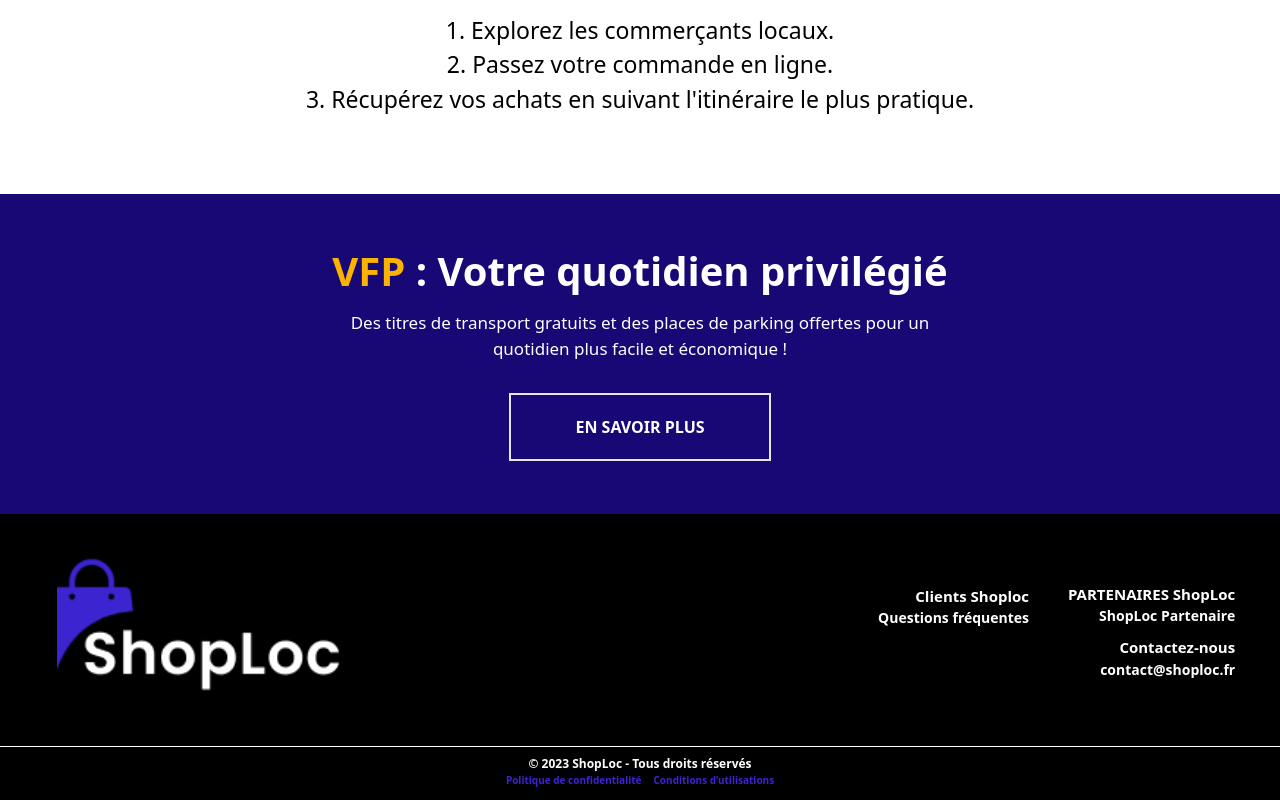
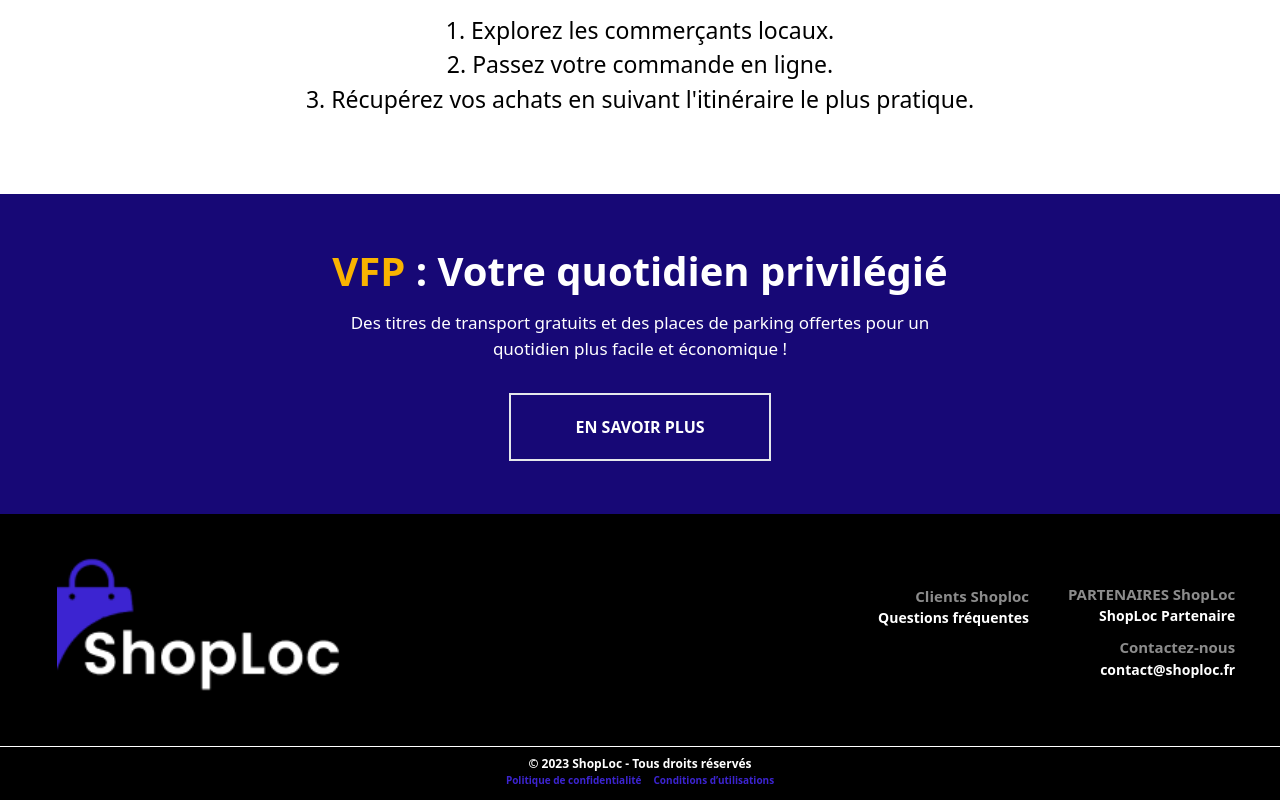
Before and after one commit to thenextech/sl-f-end, a React (Create React App) app: page / in a window 1280 px wide. Shown: the part 1180-1980 px from the top of the page. Built offline with nearby package versions, Linux system fonts and the light colour scheme.

Commit message:
Adjusting footer text color
SCRUM-5 SCRUM-8 SCRUM-6 SCRUM-9 SCRUM-2

```diff
--- a/src/components/Footer.jsx
+++ b/src/components/Footer.jsx
@@ -12,16 +12,16 @@
             <div className="flex flex-col items-end lg:w-[30%]">
                 <div className="lg:flex lg:flex-row lg:items-center lg:justify-between lg:w-full">
                     <div className="mb-2 mt-1">
-                        <h4 className="text-white font-bold text-[#8C8C8C] text-[15px] sm:text-[18px] lg:text-[15px] text-end">Clients Shoploc</h4>
+                        <h4 className="font-bold text-[#8C8C8C] text-[15px] sm:text-[18px] lg:text-[15px] text-end">Clients Shoploc</h4>
                         <p className="text-white text-[11px] sm:text-[14px] text-end lg:text-[14px] font-semibold"><a href="#">Questions fréquentes</a></p>
                     </div>
                     <div className="mb-2">
-                        <h4 className="text-white font-bold text-[#8C8C8C] text-[15px] sm:text-[18px] lg:text-[15px] text-end">PARTENAIRES ShopLoc</h4>
+                        <h4 className="font-bold text-[#8C8C8C] text-[15px] sm:text-[18px] lg:text-[15px] text-end">PARTENAIRES ShopLoc</h4>
                         <p className="text-white text-[11px] sm:text-[14px] text-end lg:text-[14px] font-semibold"><a href="#">ShopLoc Partenaire</a></p>
                     </div>
                 </div>
                 <div className="mb-3">
-                    <h4 className="text-white font-bold text-white text-[15px] sm:text-[18px] lg:text-[15px] text-end ">Contactez-nous</h4>
+                    <h4 className="font-bold text-[#8C8C8C] text-[15px] sm:text-[18px] lg:text-[15px] text-end ">Contactez-nous</h4>
                     <p className="text-white text-[11px] sm:text-[14px] text-end lg:text-[14px] font-semibold"><a href="#">contact@shoploc.fr</a></p>
                 </div>
             </div>
```
